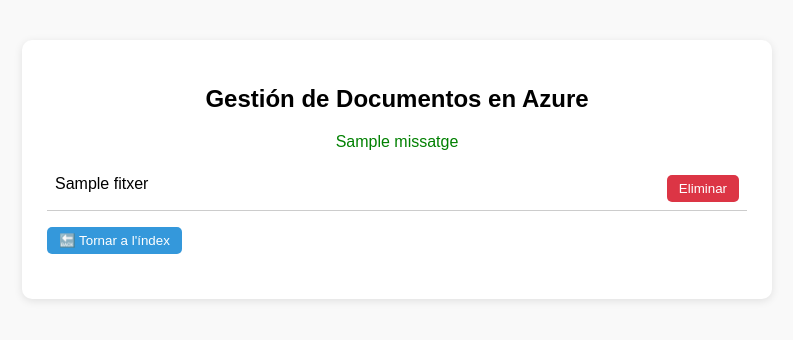
After one commit to Benito44/Projecte_CEIABD, a Flask app: template templates/gestio.html in a window 1280 px wide. The commit adds this page. Shown: the top 340 px of the page, without its empty margins (243-1036 px from the left). Run offline with Flask 3, Linux system fonts and the light colour scheme; the template is opened without the code that fills it: most values are stand-ins (such as "Sample title", 1, 10 or a date in 2020).

Commit message:
Pagina d'eliminar documents i opcio de retornar a l'index

```diff
--- a/app.py
+++ b/app.py
@@ -98,6 +98,29 @@
         print(f"✅ {len(docs)} documents indexats.")
         helpers.bulk(es, docs)
 
+def sincronitzar_index():
+    # Obtenir tots els blobs actuals d'Azure
+    noms_blobs_azure = set(blob.name for blob in container_client.list_blobs())
+
+    # Obtenir tots els documents indexats a Elasticsearch
+    query = {"query": {"match_all": {}}}
+    resultats = helpers.scan(es, index=INDEX_NAME, query=query)
+    noms_indexats = set()
+    docs_a_eliminar = []
+
+    for doc in resultats:
+        doc_id = doc["_id"]
+        noms_indexats.add(doc_id)
+        if doc_id not in noms_blobs_azure:
+            docs_a_eliminar.append({"_op_type": "delete", "_index": INDEX_NAME, "_id": doc_id})
+            print(f"🗑️ Marcat per eliminar de l'índex: {doc_id}")
+
+    if docs_a_eliminar:
+        helpers.bulk(es, docs_a_eliminar)
+        print(f"✅ {len(docs_a_eliminar)} documents eliminats de l'índex.")
+    else:
+        print("✅ No cal eliminar documents. L'índex està sincronitzat.")
+
 def executar_consulta(embedding, text, filtres, paraula):
     print("🔍 Executant consulta amb filtres:", json.dumps(filtres, indent=2, ensure_ascii=False))
     query = {
@@ -164,6 +187,22 @@
 @app.route("/")
 def index():
     return render_template("index.html")
+@app.route("/gestio", methods=["GET", "POST"])
+def gestio_documents():
+    missatge = ""
+    if request.method == "POST":
+        fitxer_a_esborrar = request.form.get("fitxer_a_esborrar")
+        if fitxer_a_esborrar:
+            try:
+                container_client.delete_blob(fitxer_a_esborrar)
+                es.delete(index=INDEX_NAME, id=fitxer_a_esborrar, ignore=[404])
+                missatge = f"✅ Fitxer '{fitxer_a_esborrar}' eliminat correctament."
+            except Exception as e:
+                missatge = f"❌ Error eliminant el fitxer: {str(e)}"
+
+    # Llistar fitxers actuals
+    fitxers = [blob.name for blob in container_client.list_blobs()]
+    return render_template("gestio.html", fitxers=fitxers, missatge=missatge)
 
 @app.route("/carregar", methods=["POST"])
 def carregar():
@@ -200,6 +239,7 @@
         container_client.upload_blob(name=nom_fitxer, data=blob_data, overwrite=True, metadata={"creador": creador, "data_creacio": data, "tema": tema})
         print(f"✅ Fitxer '{nom_fitxer}' pujat amb metadades.")
     crear_indice()
+    sincronitzar_index()
     indexar_documents()
     top_docs = []
     if paraula or filtres:
--- /dev/null
+++ b/templates/gestio.html
@@ -0,0 +1,93 @@
+<!DOCTYPE html>
+<html lang="es">
+<head>
+  <meta charset="UTF-8">
+  <title>Gestión de Documentos</title>
+  <style>
+    body {
+      font-family: Arial, sans-serif;
+      margin: 40px;
+      background-color: #f9f9f9;
+    }
+    .contenidor {
+      max-width: 700px;
+      margin: auto;
+      background-color: #fff;
+      padding: 25px;
+      border-radius: 10px;
+      box-shadow: 0 2px 8px rgba(0,0,0,0.1);
+    }
+    h2 {
+      text-align: center;
+    }
+    ul {
+      list-style: none;
+      padding: 0;
+    }
+    li {
+      display: flex;
+      justify-content: space-between;
+      padding: 8px;
+      border-bottom: 1px solid #ccc;
+    }
+    form {
+      display: inline;
+    }
+    button {
+      background-color: #dc3545;
+      color: white;
+      border: none;
+      padding: 6px 12px;
+      border-radius: 5px;
+      cursor: pointer;
+    }
+    button:hover {
+      background-color: #c82333;
+    }
+    .missatge {
+      color: green;
+      text-align: center;
+      margin-bottom: 15px;
+    }
+    .index {
+      background-color: #3498db;
+      color: white;
+      align-items: center;
+      border: none;
+      padding: 6px 12px;
+      border-radius: 5px;
+      cursor: pointer;
+    }
+
+  </style>
+</head>
+<body>
+  <div class="contenidor">
+    <h2>Gestión de Documentos en Azure</h2>
+
+    {% if missatge %}
+      <p class="missatge">{{ missatge }}</p>
+    {% endif %}
+
+    {% if fitxers %}
+      <ul>
+        {% for fitxer in fitxers %}
+          <li>
+            {{ fitxer }}
+            <form method="POST" action="/gestio">
+              <input type="hidden" name="fitxer_a_esborrar" value="{{ fitxer }}">
+              <button type="submit">Eliminar</button>
+            </form>
+          </li>
+        {% endfor %}
+      </ul>
+        <div class="controls" style="margin-bottom: 20px;">
+          <button class="index" onclick="window.location.href='/'">🔙 Tornar a l'índex</button>
+        </div>
+    {% else %}
+      <p>No hay documentos en el contenedor.</p>
+    {% endif %}
+  </div>
+
+</body>
+</html>
```
Also changed, not shown: templates/index.html (+6 -3 lines), templates/veure_pdf.html (deleted, +0 -11 lines).
